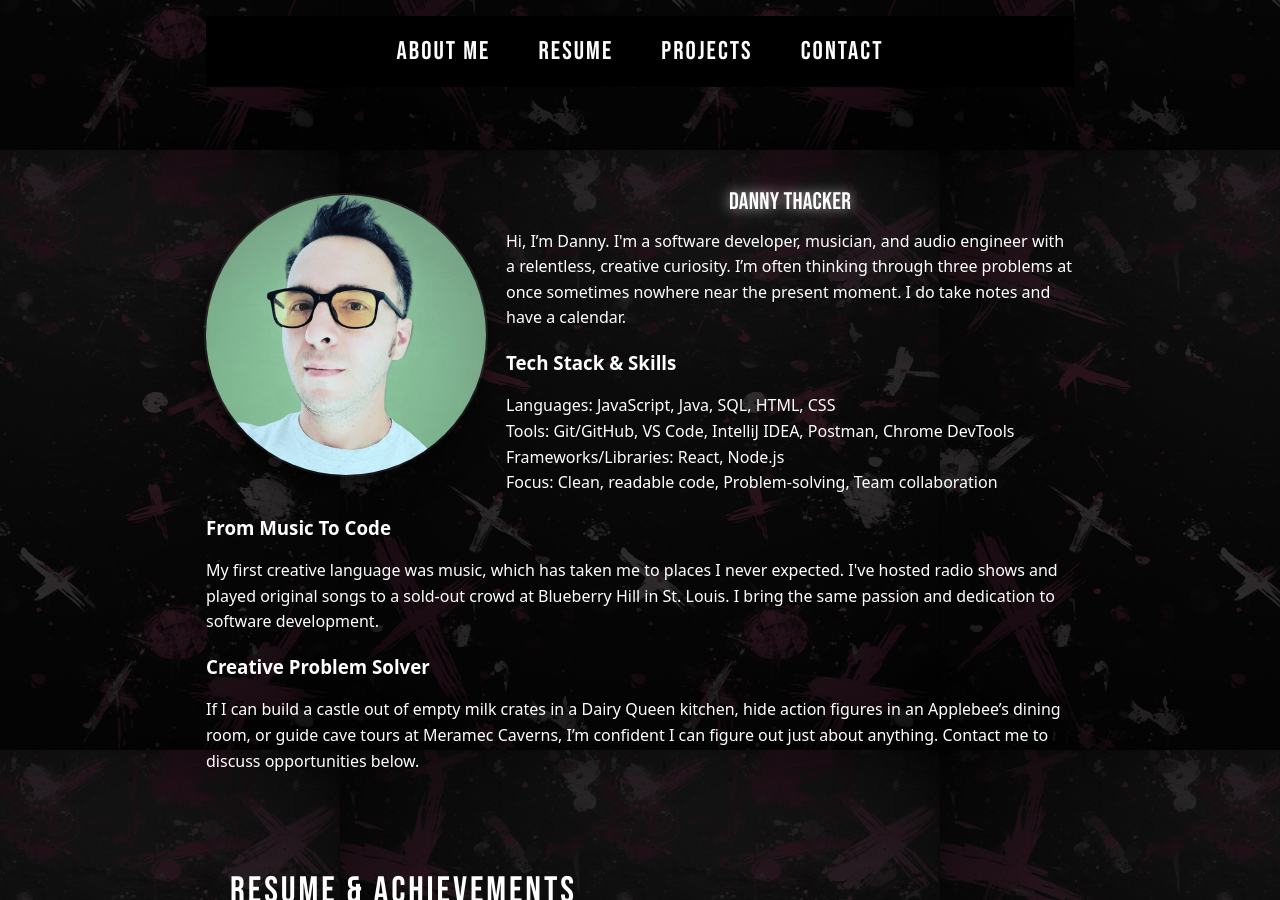
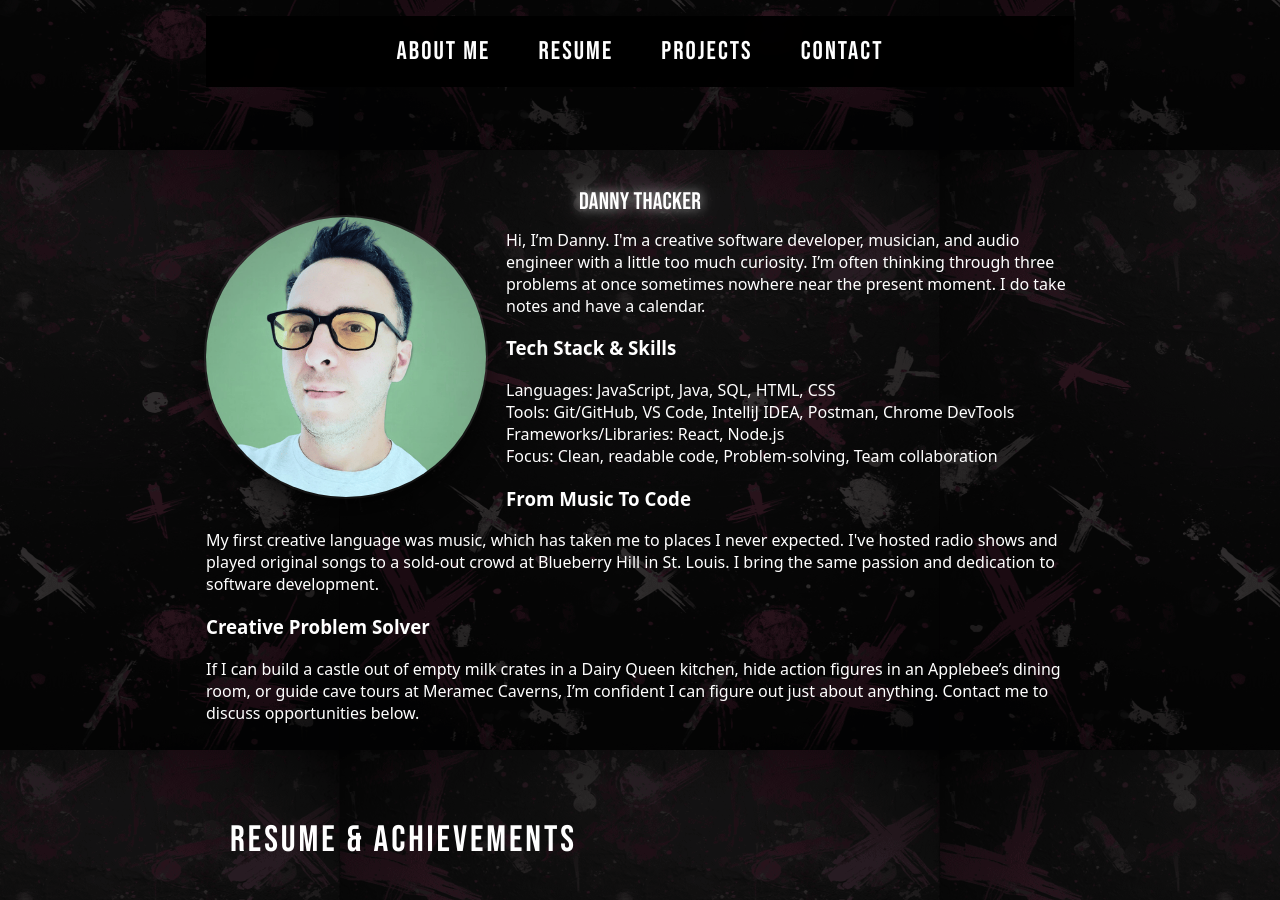
Before and after one commit to DanzillaDanny/DanzillaDanny.github.io, a Jekyll site: the page built from index.md, in a window 1280 px wide and 900 px high. Built offline with Jekyll 4.4.1, drawn with Linux system fonts in a browser that asks for light colours.

Commit message:
changed text body

```diff
--- a/_layouts/default.html
+++ b/_layouts/default.html
@@ -23,15 +23,16 @@
     </header>
 
     <section id="about-me" class="hero">
-    <div class="profile-wrap">
-    <img class ="profile-pic" src = "{{ '/assets/Profile_pic.png' | relative_url }}"
-    alt="Danny Thacker"/>
+
+    <div class="hero-text">
+        <h1>DANNY THACKER</h1>
     </div>
 
-     <div class="hero-text">
-        <h1>DANNY THACKER</h1>
+    <div class="profile-wrap">
+    <img class ="profile-pic" src = "{{ '/assets/Profile_pic.png' | relative_url }}"alt="Danny Thacker"/>
+    </div>
         <p>
-Hi, I’m Danny. I'm a software developer, musician, and audio engineer with a relentless, creative curiosity.
+Hi, I’m Danny. I'm a creative software developer, musician, and audio engineer with a little too much curiosity.
 I’m often thinking through three problems at once sometimes nowhere near the present moment. I do take notes
 and have a calendar.
         </p>
```
